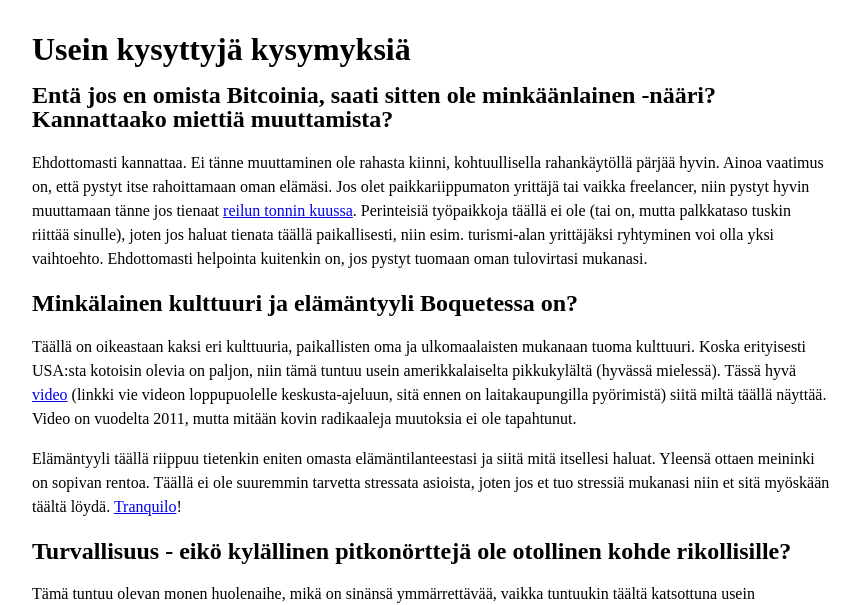
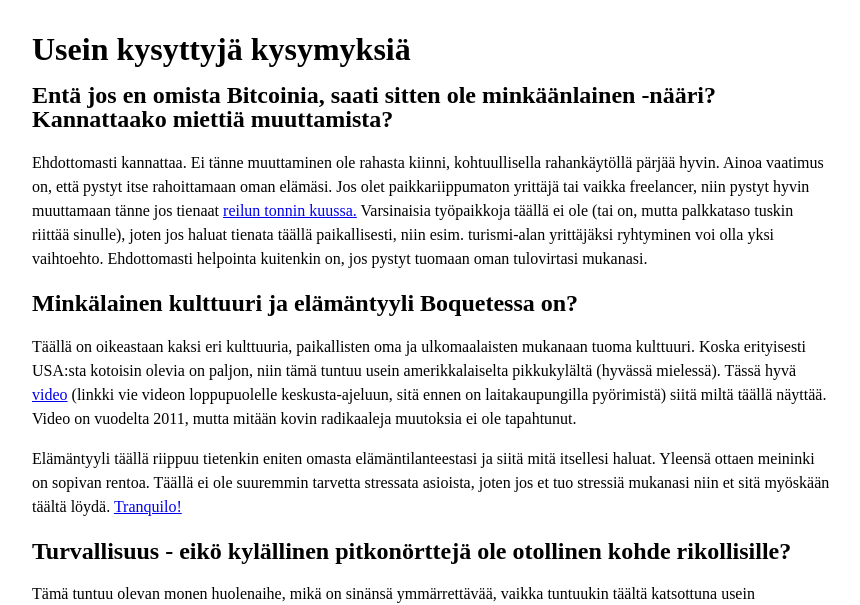
Before and after one commit to pitkonaarinparatiisi/pitkonaarinparatiisi.github.io, a Jekyll site: the page built from usein-kysytyt-kysymykset.md, in a window 1280 px wide and 900 px high. Shown: the top 605 px of the window, without its empty margins (208-1068 px from the left). Built offline with Jekyll 4.4.1, drawn with Linux system fonts in a browser that asks for light colours; our own code applies the rules of GitHub Pages for plain Markdown files; some of the changed text lies outside the part shown.

Commit message:
Update usein-kysytyt-kysymykset.md

```diff
--- a/usein-kysytyt-kysymykset.md
+++ b/usein-kysytyt-kysymykset.md
@@ -2,13 +2,13 @@
 
 ## Entä jos en omista Bitcoinia, saati sitten ole minkäänlainen -nääri? Kannattaako miettiä muuttamista?
 
-Ehdottomasti kannattaa. Ei tänne muuttaminen ole rahasta kiinni, kohtuullisella rahankäytöllä pärjää hyvin. Ainoa vaatimus on, että pystyt itse rahoittamaan oman elämäsi. Jos olet paikkariippumaton yrittäjä tai vaikka freelancer, niin pystyt hyvin muuttamaan tänne jos tienaat [reilun tonnin kuussa](http://www.pitkonaarinparatiisi.info/kustannukset.html "Muutto- ja asumiskustannukset Boquetessa"). Perinteisiä työpaikkoja täällä ei ole (tai on, mutta palkkataso tuskin riittää sinulle), joten jos haluat tienata täällä paikallisesti, niin esim. turismi-alan yrittäjäksi ryhtyminen voi olla yksi vaihtoehto. Ehdottomasti helpointa kuitenkin on, jos pystyt tuomaan oman tulovirtasi mukanasi.
+Ehdottomasti kannattaa. Ei tänne muuttaminen ole rahasta kiinni, kohtuullisella rahankäytöllä pärjää hyvin. Ainoa vaatimus on, että pystyt itse rahoittamaan oman elämäsi. Jos olet paikkariippumaton yrittäjä tai vaikka freelancer, niin pystyt hyvin muuttamaan tänne jos tienaat [reilun tonnin kuussa.](http://www.pitkonaarinparatiisi.info/kustannukset.html "Muutto- ja asumiskustannukset Boquetessa") Varsinaisia työpaikkoja täällä ei ole (tai on, mutta palkkataso tuskin riittää sinulle), joten jos haluat tienata täällä paikallisesti, niin esim. turismi-alan yrittäjäksi ryhtyminen voi olla yksi vaihtoehto. Ehdottomasti helpointa kuitenkin on, jos pystyt tuomaan oman tulovirtasi mukanasi.
 
 ## Minkälainen kulttuuri ja elämäntyyli Boquetessa on?
 
 Täällä on oikeastaan kaksi eri kulttuuria, paikallisten oma ja ulkomaalaisten mukanaan tuoma kulttuuri. Koska erityisesti USA:sta kotoisin olevia on paljon, niin tämä tuntuu usein amerikkalaiselta pikkukylältä (hyvässä mielessä). Tässä hyvä [video](https://youtu.be/MS9jd3REekU?t=845) (linkki vie videon loppupuolelle keskusta-ajeluun, sitä ennen on laitakaupungilla pyörimistä) siitä miltä täällä näyttää. Video on vuodelta 2011, mutta mitään kovin radikaaleja muutoksia ei ole tapahtunut.
 
-Elämäntyyli täällä riippuu tietenkin eniten omasta elämäntilanteestasi ja siitä mitä itsellesi haluat. Yleensä ottaen meininki on sopivan rentoa. Täällä ei ole suuremmin tarvetta stressata asioista, joten jos et tuo stressiä mukanasi niin et sitä myöskään täältä löydä. [Tranquilo](http://www.spanishdict.com/translate/tranquilo)!
+Elämäntyyli täällä riippuu tietenkin eniten omasta elämäntilanteestasi ja siitä mitä itsellesi haluat. Yleensä ottaen meininki on sopivan rentoa. Täällä ei ole suuremmin tarvetta stressata asioista, joten jos et tuo stressiä mukanasi niin et sitä myöskään täältä löydä. [Tranquilo!](http://www.spanishdict.com/translate/tranquilo)
 
 ## Turvallisuus - eikö kylällinen pitkonörttejä ole otollinen kohde rikollisille?
 
```
Also changed, not shown: other parts of usein-kysytyt-kysymykset.md (+4 -0 lines).
